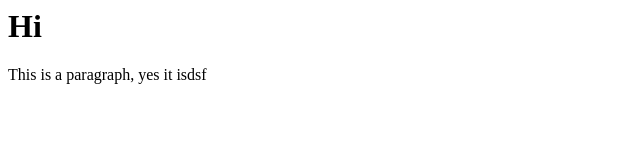
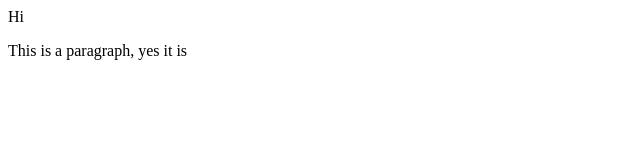
Before and after one commit to Gmann45/Remote_Monitor, a plain HTML site: page index.html in a window 1280 px wide. Shown: the whole page, without its empty margins (0-640 px from the left). Drawn offline with Linux system fonts and the light colour scheme.

Commit message:
added Arduino stuff

```diff
--- a/index.html
+++ b/index.html
@@ -1,4 +1,4 @@
- <h1>Hi</h1>
+ <div>Hi</div>
  <div>
-<p>This is a paragraph, yes it isdsf</p>
+<p>This is a paragraph, yes it is</p>
  </div>
```
Also changed, not shown: 2 other files.
